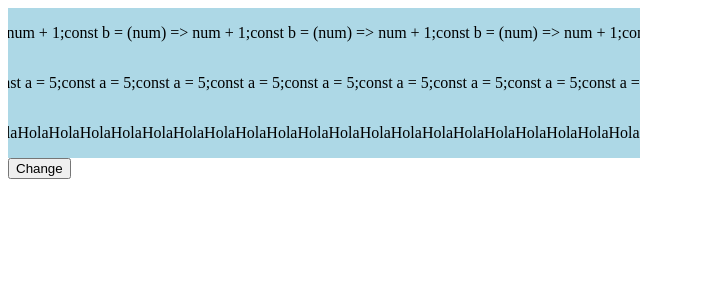
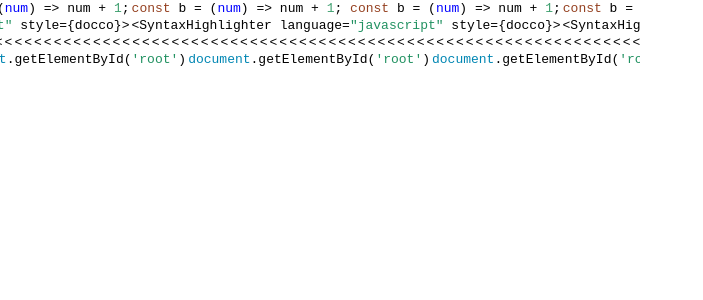
Before and after one commit to Ruberoni/react-auto-expand-marquee, a React (Vite) app: page / in a window 1280 px wide. Shown: the top 300 px of the page, without its empty margins (0-703 px from the left). Built offline with nearby package versions, Linux system fonts and the light colour scheme.

Commit message:
Fix animation speed bug & improve comments

```diff
--- a/src/AnimatedCode.css
+++ b/src/AnimatedCode.css
@@ -1,6 +1,12 @@
+body, html {
+  margin: 0;
+  padding: 0;
+  box-sizing: border-box;
+}
+
 .container {
   overflow-x: hidden;
-  width: 50%;
+  width: 100%;
 }
 
 .row {
--- a/src/AnimatedCode.tsx
+++ b/src/AnimatedCode.tsx
@@ -1,98 +1,65 @@
-import React, {
-  ReactNode,
-  useEffect,
-  useState,
-} from "react";
-import {
-  Light as SyntaxHighlighter,
-  SyntaxHighlighterProps,
-} from "react-syntax-highlighter";
-import js from "react-syntax-highlighter/dist/esm/languages/hljs/javascript";
+import React, { ReactNode } from "react";
 import "./AnimatedCode.css";
 import ExpandableComponent from "./components/ExpandableComponent";
-import {
-  getCodeLines,
-  getScrollAnimationStyles,
-} from "./utils";
-
-SyntaxHighlighter.registerLanguage("javascript", js);
+import { getScrollAnimationStyles } from "./utils";
 
 export interface IAnimationConfig {
   mix: boolean;
+  isPlaying: boolean;
 }
-export interface AnimatedCodeProps extends SyntaxHighlighterProps {
+export interface AnimatedCodeProps extends React.HTMLProps<HTMLDivElement> {
   children: ReactNode;
-  animationConfig?: IAnimationConfig;
+  animationConfig?: Partial<IAnimationConfig>;
 }
 
 const defaultAnimationConfig: IAnimationConfig = {
   mix: false,
+  isPlaying: true,
 };
 
 /**
  * @todo
- * - Use SyntaxHighlighter
  * - [Maybe] change this component name to AnimatedText (or similiar)
  * and make it only work in its most simpler way with plain text, but sufficiently
  * customizable to be able to change the text renderer component so I can use SyntaxHighlighter.
  * Then make a wrapper component with SyntaxHighlighter
- * - Move each row independently
  *
+ * @bug
+ * - Changing windows size breaks animation speed
  */
 function AnimatedCode({
   children,
-  animationConfig = defaultAnimationConfig,
-  ...syntaxHighlighterProps
+  animationConfig,
+  ...divProps
 }: AnimatedCodeProps) {
+  const _animationConfig = {
+    ...defaultAnimationConfig,
+    ...animationConfig,
+  };
 
-  const [play, setPlay] = useState(true);
-  /**
-   * Will store the main text refs of each row.\
-   * Later used to calculate how many will fit in the container
-   */
-  const codeLines = getCodeLines(children);
-
-  const handleOnClick = () => {
-    setPlay(!play);
-  };
   return (
-    <div>
-      {codeLines?.map(({ text }, i) => {
-        const reverse = animationConfig.mix && Boolean(i % 2 === 0);
-        const scrollAnimationStyles = (w: number) => getScrollAnimationStyles(
-          w,
-          {
-            play,
+    <div {...divProps}>
+      {React.Children.map(children, (child, i) => {
+        const reverse = _animationConfig.mix && Boolean(i % 2 === 0);
+        const scrollAnimationStyles = (w: number) =>
+          getScrollAnimationStyles(w, {
+            play: _animationConfig.isPlaying,
             reverse,
-          }
-        );
+          });
 
         return (
           <ExpandableComponent
             rowStyle={scrollAnimationStyles}
             key={`EC-ROOT-${i}`}
-            style={{ backgroundColor: "lightblue", width: "50%", ...(reverse ? { flexDirection: "row-reverse" } :{} )}}
+            style={reverse ? { flexDirection: "row-reverse" } : {}}
             duplicateTimes={2}
           >
-            <p>{text}</p>
+            {child}
           </ExpandableComponent>
         );
       })}
-      {/* START TESTING */}
-      <button onClick={handleOnClick}>Change</button>
-      {/* END TESTING */}
     </div>
   );
 }
 
-export interface CodeLineProps
-  extends Omit<React.HTMLProps<HTMLDivElement>, "ref"> {
-  textElementRef: React.ClassAttributes<HTMLParagraphElement>["ref"];
-  rowItemRef: React.Ref<HTMLDivElement>;
-  text: string;
-  textsAmount: number;
-  containerProps: React.HTMLProps<HTMLDivElement>;
-}
-
-
 export default AnimatedCode;
--- a/src/components/ExpandableComponent.tsx
+++ b/src/components/ExpandableComponent.tsx
@@ -9,14 +9,7 @@ export interface ExpandableComponentProps extends React.HTMLProps<HTMLDivElement
   rowStyle?: (w: number) => React.CSSProperties;
 }
 
-/**
- * Component that expand itself to the container width.\
- * The expands is done copying itself a lot of times
- *
- * @todo
- * - Implement to work with any component
- */
-const ExpandableComponent = (({
+const _ExpandableComponent = (({
   children,
   duplicateTimes = 1,
   rowStyle,
@@ -26,11 +19,19 @@ const ExpandableComponent = (({
 
   const containerRef = React.useRef<HTMLDivElement>(null);
   const textRef = React.useRef<HTMLParagraphElement>(null);
+  const rowItemRef = React.useRef<HTMLElement>();
+  const [rowItemSize, setRowItemSize] = useState(0)
   const [components, setComponents] = useState<null | ReactElement[]>(null);
+
+  useEffect(() => {
+    if (!rowItemSize) {
+      setRowItemSize(rowItemRef.current?.getBoundingClientRect().width as number)
+    }
+  })
 
   const numberToFillContainer = useCompsToFillContainer(
     textRef.current,
-    containerRef.current
+    containerRef.current,
   );
 
   useEffect(() => {
@@ -38,7 +39,6 @@ const ExpandableComponent = (({
   }, [])
 
   useEffect(() => {
-    // console.log("A")
     if (numberToFillContainer) {
       /**
        * Sets `components' to the minimun amount of components to fullfil
@@ -51,14 +51,17 @@ const ExpandableComponent = (({
           _components.push(
             <RowItem
               key={`EC-BASE-row-${i}`}
-              ref={ref}
+              ref={(r) => {
+                if (r && !rowItemRef.current) rowItemRef.current = r
+                return ref
+              }}
             >
               {[
                 i === 0 && (
-                  <ChildrenWrapper _children={children} key="base" ref={textRef} />
+                  <InlineChildren InlineChildren={children} key="base" ref={textRef} />
                 ),
                 ...getClonesComponentsArray(
-                  <ChildrenWrapper _children={children} />,
+                  <InlineChildren InlineChildren={children} />,
                   i === 0 ? numberToFillContainer - 1 : numberToFillContainer,
                   `EC-row-${i}`
                 ),
@@ -79,19 +82,35 @@ const ExpandableComponent = (({
       ref={containerRef}
     >
       {components
-        ? components.map(comp => React.cloneElement(comp, {style: rowStyle?.(containerRef.current?.getBoundingClientRect().width as number)}))
-        : <ChildrenWrapper _children={children} ref={textRef} />}
+        ? components.map(comp => React.cloneElement(comp, {style: rowStyle?.(rowItemRef.current?.getBoundingClientRect().width as number)}))
+        : <InlineChildren InlineChildren={children} ref={textRef} />}
     </div>
   );
 });
 
-const _ExpandableComponent = React.forwardRef(ExpandableComponent);
-export default _ExpandableComponent
+/**
+ * Component that expand itself to the container width.\
+ * The expands is done copying itself a lot of times
+ *
+ * @todo
+ * - Implement to work with any component
+ */
+const ExpandableComponent = React.forwardRef(_ExpandableComponent);
+export default ExpandableComponent
 
-const ChildrenWrapper = React.forwardRef(({_children, ...props}: any, ref) => (
+interface InlineChildrenProps extends Omit<React.HTMLProps<HTMLDivElement>, 'ref'> {
+  InlineChildren: ReactNode
+}
+
+
+const _InlineChildren = ({InlineChildren, ...props}: InlineChildrenProps, ref: ForwardedRef<HTMLDivElement>) => (
   <div ref={ref} {...props}>
-    {_children}
+    {InlineChildren}
   </div>
-))
+)
 
-ChildrenWrapper.displayName = "ChildrenWrapper"
+/**
+ * A helper component to simply pass the `children` as a inline props instead of the usual way and
+ * render in a `div`.
+ */
+const InlineChildren = React.forwardRef(_InlineChildren)
--- /dev/null
+++ b/src/components/index.ts
@@ -0,0 +1,4 @@
+export {default as ExpandableComponent} from './ExpandableComponent';
+export * from './ExpandableComponent';
+export {default as RowItem} from './RowItem';
+export * from './RowItem';
--- a/src/hooks/useCompsToFillContainer.tsx
+++ b/src/hooks/useCompsToFillContainer.tsx
@@ -1,8 +1,13 @@
 import { useState, useEffect } from "react";
 
+/**
+ * Will return the amount of `compRef` that fits in `containerRef` according to their widths.\
+ * Will recalculate it when the window size changes.
+ */
 const useCompsToFillContainer = (
   compRef: HTMLElement | null,
-  containerRef: HTMLElement | null
+  containerRef: HTMLElement | null,
+  onWindowSizeChange?: () => void
 ) => {
   const [numberToFillContainer, setnumberToFillContainer] = useState(0);
 
@@ -13,7 +18,7 @@ const useCompsToFillContainer = (
       setnumberToFillContainer(0);
       return;
     }
-
+    onWindowSizeChange?.()
     setnumberToFillContainer(Math.ceil(targetWidth / baseWidth));
   }
 
--- a/src/main.tsx
+++ b/src/main.tsx
@@ -1,15 +1,42 @@
-import React from 'react'
+import React, { Children, CSSProperties } from 'react'
 import ReactDOM from 'react-dom'
 import AnimatedCode from './AnimatedCode'
+import {
+  Light as SyntaxHighlighter,
+  SyntaxHighlighterProps,
+} from "react-syntax-highlighter";
+import docco from 'react-syntax-highlighter/dist/esm/styles/hljs/docco';
+import js from "react-syntax-highlighter/dist/esm/languages/hljs/javascript";
 
-const codeString = `  const b = (num) => num + 1;
-  const a = 5;`;
+SyntaxHighlighter.registerLanguage('javascript', js);
+
+const codeString = `const b = (num) => num + 1; const b = (num) => num + 1;`
+const codeString1 = `<SyntaxHighlighter language="javascript" style={docco}>`
+const codeString2 = `<`
+const codeString3 = `document.getElementById('root')`
+
+const customStyle: CSSProperties = {
+  margin: 0,
+  padding: 1,
+  backgroundColor: 'transparent',
+  fontSize: '1em',
+}
 
 ReactDOM.render(
   <React.StrictMode>
-    <AnimatedCode animationConfig={{mix: true}}>
-      {codeString}
-      <p>Hola</p>
+    <AnimatedCode animationConfig={{mix: false}} style={{width: '50%'}}>
+      <SyntaxHighlighter /* PreTag={PreTag} */ customStyle={customStyle} language="javascript" style={docco}>
+        {codeString}
+      </SyntaxHighlighter>
+      <SyntaxHighlighter /* PreTag={PreTag} */  customStyle={customStyle} language="javascript" style={docco}>
+        {codeString1}
+      </SyntaxHighlighter>
+      <SyntaxHighlighter /* PreTag={PreTag} */  customStyle={customStyle} language="javascript" style={docco}>
+        {codeString2}
+      </SyntaxHighlighter>
+      <SyntaxHighlighter /* PreTag={PreTag} */  customStyle={customStyle} language="javascript" style={docco}>
+        {codeString3}
+      </SyntaxHighlighter>
     </AnimatedCode>
   </React.StrictMode>,
   document.getElementById('root')
--- a/src/utils.tsx
+++ b/src/utils.tsx
@@ -28,6 +28,7 @@ export function getStringComponentsOrChildren(components: ReactNode) {
 
 /**
  * Transforms a component into ICodeLines[]
+ * @unused
  */
 export function getCodeLines(
   component: ReactNode | string
@@ -60,6 +61,7 @@ export function getCodeLines(
 
 /**
  * Returns how many `base` elements fits in `target` element
+ * @unused
  */
 export function getHowManyFitIn(base: HTMLElement, target: HTMLElement) {
   const { width: targetWidth } = target.getBoundingClientRect();
```
Also changed, not shown: src/components/Row.tsx (+11 -2 lines).
